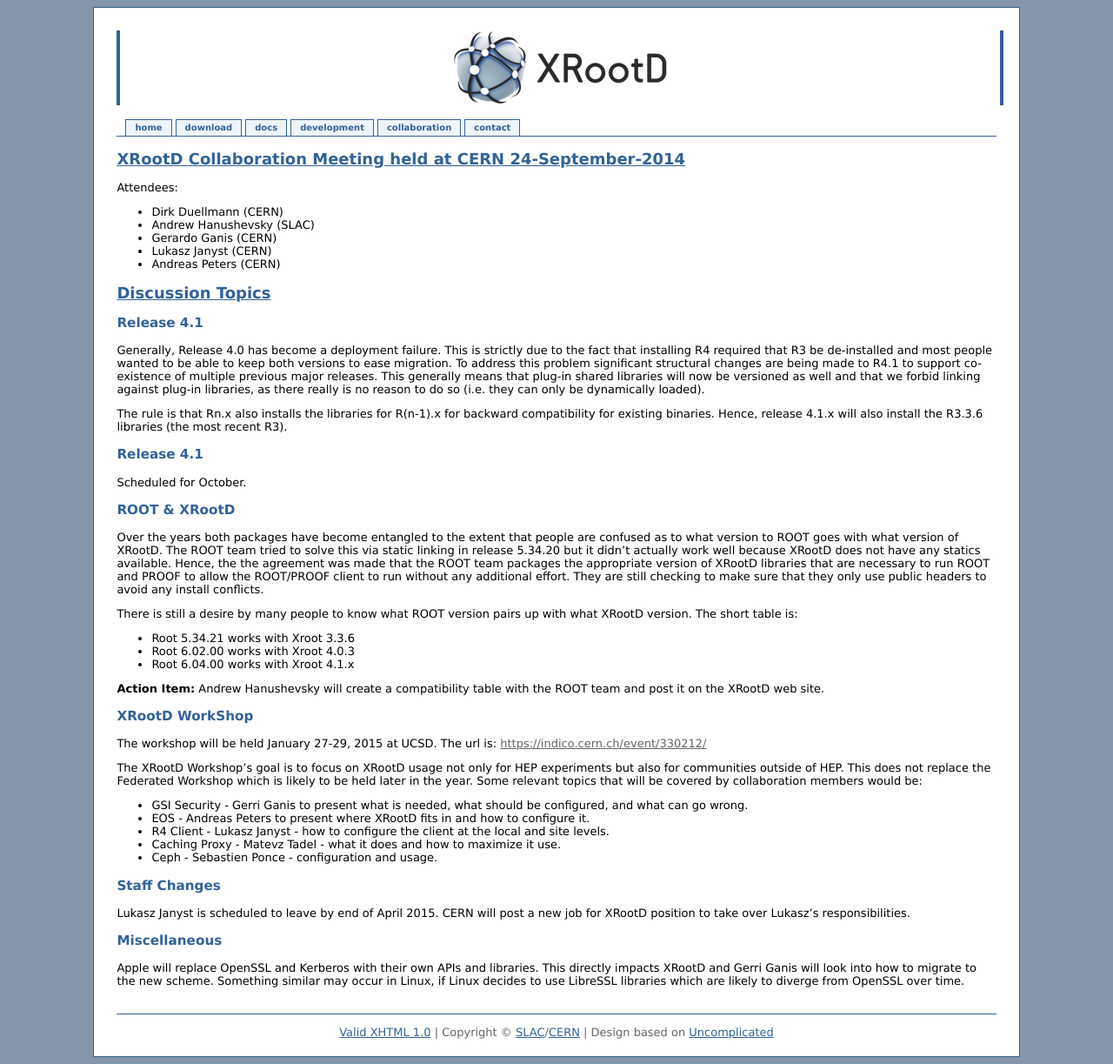
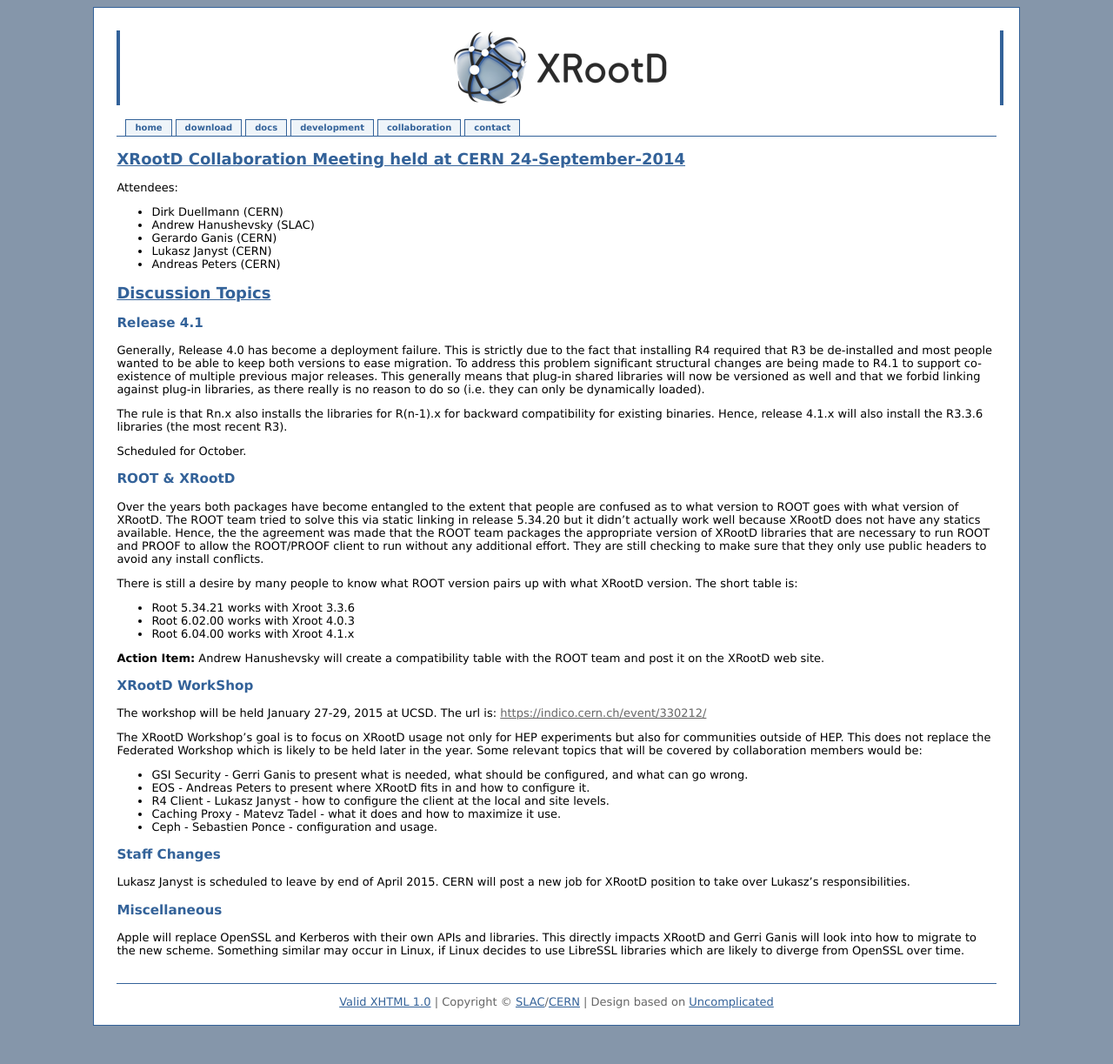
Before and after one commit to xrootd/xrootd-website, a Jekyll site: the page built from _posts/2014-09-24-collaboration_meeting_minutes.md, in a window 1280 px wide. Shown: the whole page at 87% size. Built offline with Jekyll 4.4.1, drawn with Linux system fonts in a browser that asks for light colours; Markdown is read by kramdown in place of the engine named in the settings; after the commit the page ends 1187 px from its top, so only the background shows below that.

Commit message:
Fix the last collaboration meeting minutes

```diff
--- a/_posts/2014-09-24-collaboration_meeting_minutes.md
+++ b/_posts/2014-09-24-collaboration_meeting_minutes.md
@@ -30,8 +30,6 @@ they can only be dynamically loaded).
 The rule is that Rn.x also installs the libraries for R(n-1).x for backward
 compatibility for existing binaries. Hence, release 4.1.x will also install
 the R3.3.6 libraries (the most recent R3).
-
-### Release 4.1 ###
 
 Scheduled for October.
 
```
